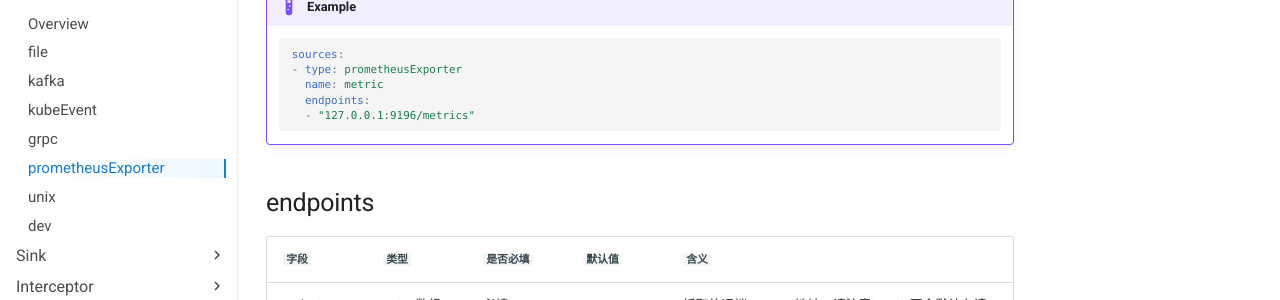
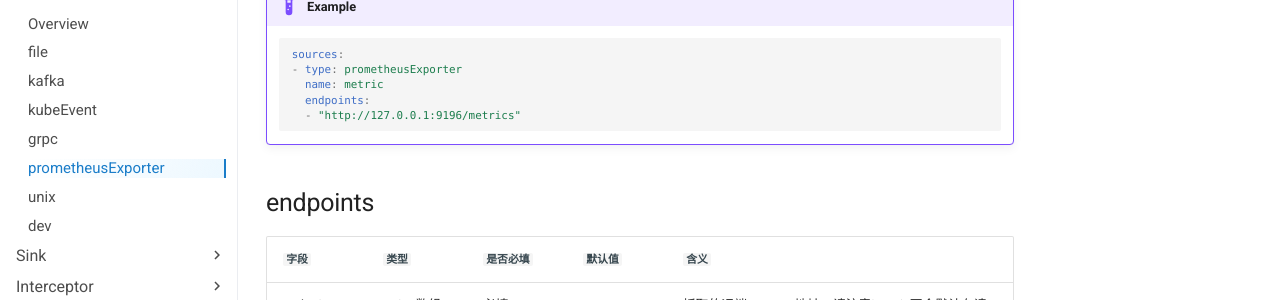
Before and after one commit to loggie-io/docs, an MkDocs documentation site: the page built from docs/reference/pipelines/source/prometheus-exporter.md, in a window 1280 px wide and 900 px high. Shown: the part 291-591 px from the top of the window. Built offline with MkDocs 1.6.1 and Material for MkDocs 9.7.7, drawn with Linux system fonts in a browser that asks for light colours; some web fonts are replaced; comment, search, counter and statistics services are not loaded; part of the change alters nothing that is shown.

Commit message:
Update prometheus-exporter.md (#56)

````diff
--- a/docs/reference/pipelines/source/prometheus-exporter.md
+++ b/docs/reference/pipelines/source/prometheus-exporter.md
@@ -8,7 +8,7 @@
     - type: prometheusExporter
       name: metric
       endpoints:
-      - "127.0.0.1:9196/metrics"
+      - "http://127.0.0.1:9196/metrics"
     ```
 
 ## endpoints
````
